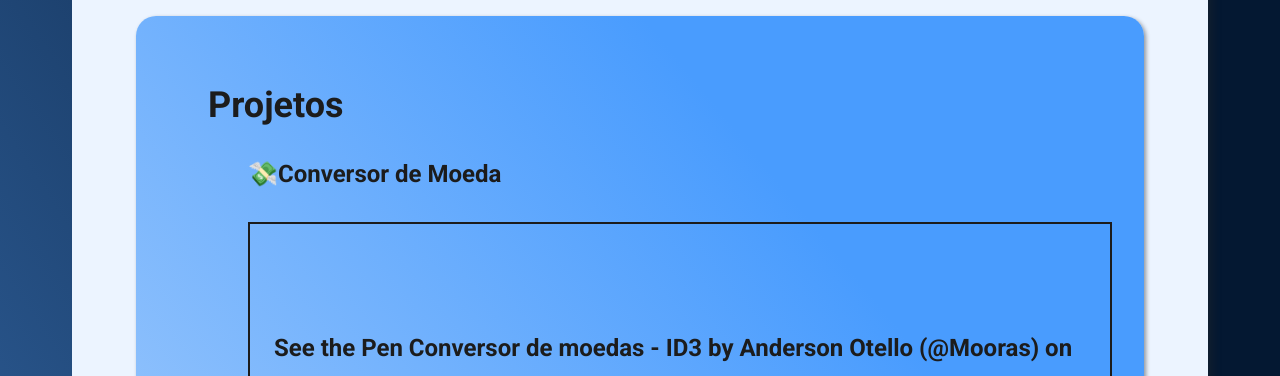
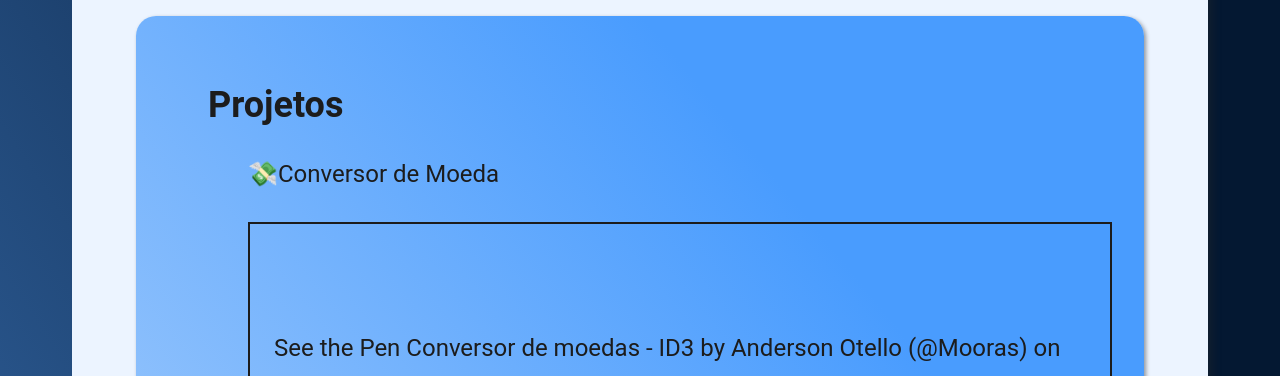
Before and after one commit to BeehMooras/CertifiCard, a plain HTML site: page index.html in a window 1280 px wide. Shown: the part 304-680 px from the top of the page. Drawn offline with Linux system fonts and the light colour scheme; a script that the page names is missing.

Commit message:
Update style.css

```diff
--- a/style.css
+++ b/style.css
@@ -1,4 +1,3 @@
-@import url("https://fonts.googleapis.com/css2? family= Roboto:ital,wght@0,700;1,400 & display=swap");
 
 body {
   background: linear-gradient(236.85deg, #041832 27.26%, #3468a7 96.03%);
```
